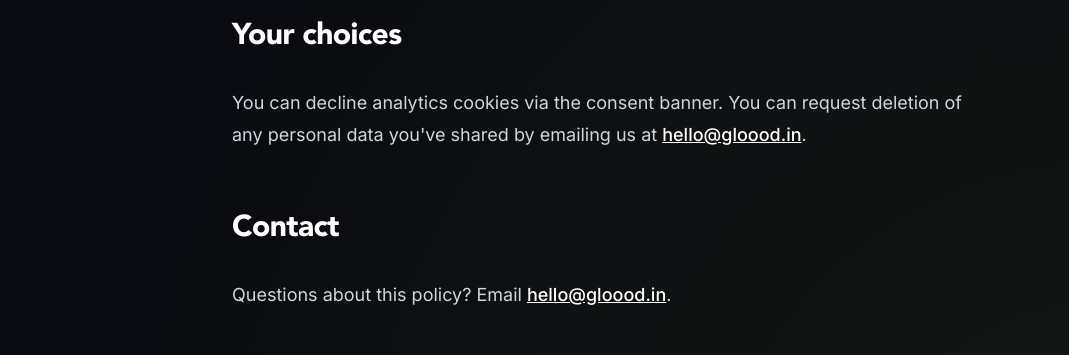
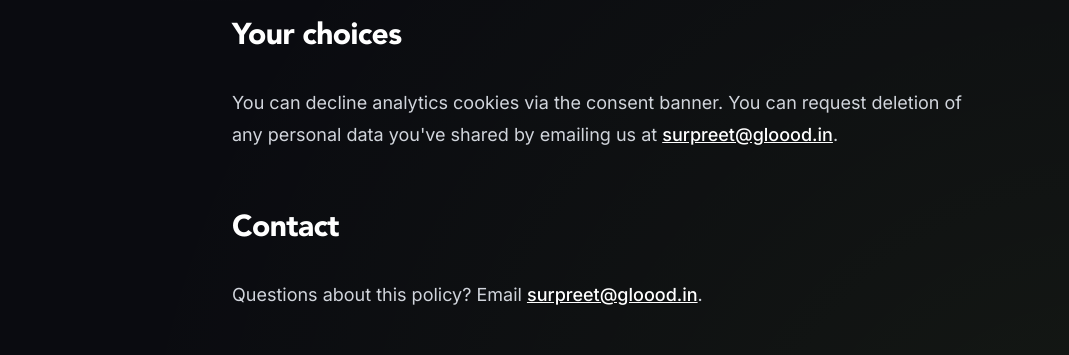
Before and after one commit to surpreet-star/gloood-site, a Next.js app: page /privacy in a window 1280 px wide. Shown: the part 1080-1435 px from the top of the page, without its empty margins (40-1109 px from the left). Built offline with nearby package versions, Linux system fonts and the light colour scheme; no server answers.

Commit message:
fix: use surpreet@gloood.in consistently (was hello@ in SEO/privacy/terms)

```diff
--- a/app/layout.tsx
+++ b/app/layout.tsx
@@ -41,7 +41,7 @@ const organizationSchema = {
   name: "gloood",
   url: SITE_URL,
   logo: `${SITE_URL}/logo.png`,
-  email: "hello@gloood.in",
+  email: "surpreet@gloood.in",
   description: DEFAULT_DESCRIPTION,
 };
 
--- a/app/privacy/page.tsx
+++ b/app/privacy/page.tsx
@@ -34,12 +34,12 @@ export default function PrivacyPage() {
       <h2>Your choices</h2>
       <p>
         You can decline analytics cookies via the consent banner. You can request deletion of any personal data
-        you've shared by emailing us at <a href="mailto:hello@gloood.in">hello@gloood.in</a>.
+        you've shared by emailing us at <a href="mailto:surpreet@gloood.in">surpreet@gloood.in</a>.
       </p>
 
       <h2>Contact</h2>
       <p>
-        Questions about this policy? Email <a href="mailto:hello@gloood.in">hello@gloood.in</a>.
+        Questions about this policy? Email <a href="mailto:surpreet@gloood.in">surpreet@gloood.in</a>.
       </p>
     </div>
   );
--- a/app/terms/page.tsx
+++ b/app/terms/page.tsx
@@ -37,7 +37,7 @@ export default function TermsPage() {
 
       <h2>Contact</h2>
       <p>
-        Questions about these terms? Email <a href="mailto:hello@gloood.in">hello@gloood.in</a>.
+        Questions about these terms? Email <a href="mailto:surpreet@gloood.in">surpreet@gloood.in</a>.
       </p>
     </div>
   );
```
Also changed, not shown: public/llms-full.txt, public/llms.txt.
